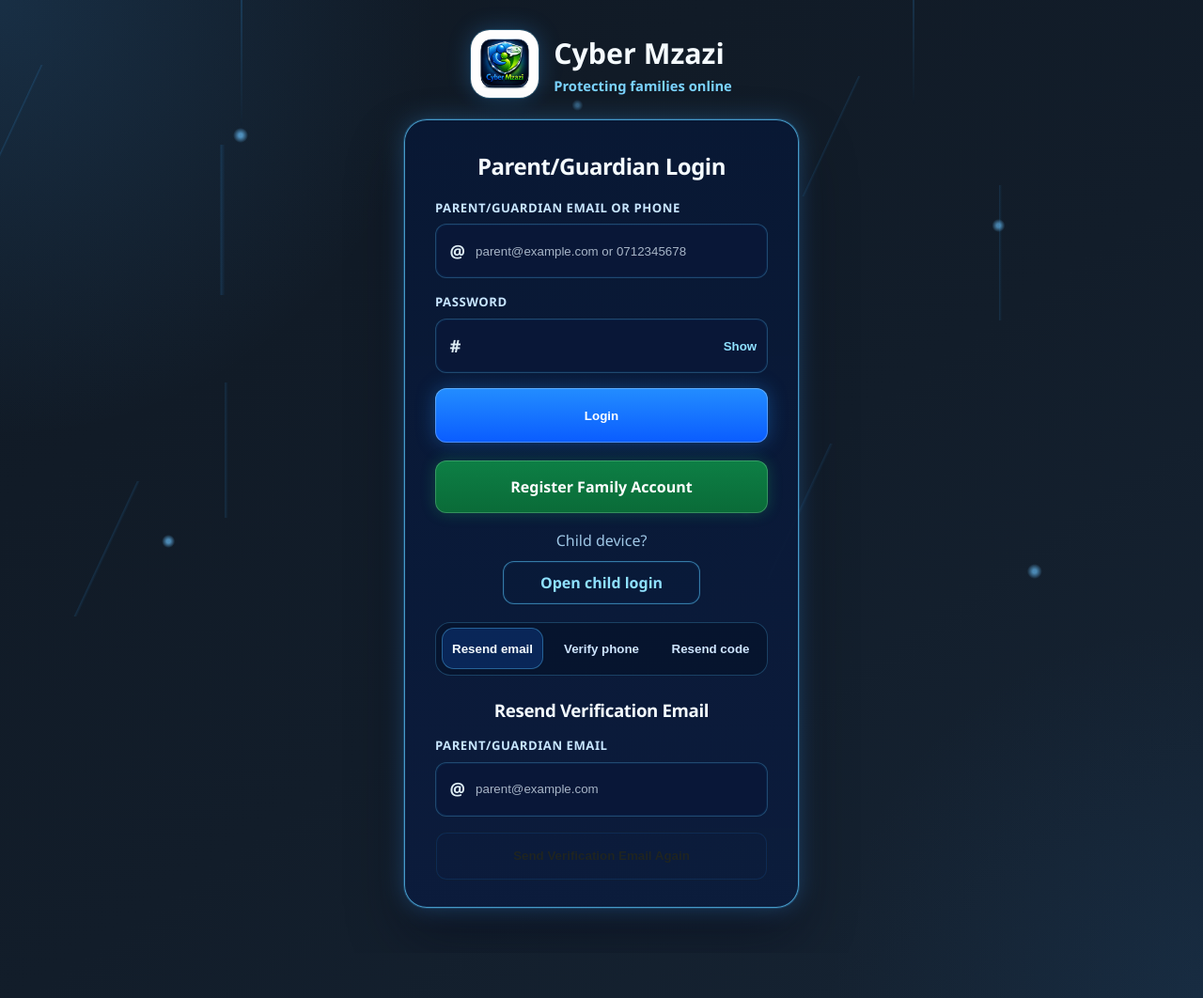
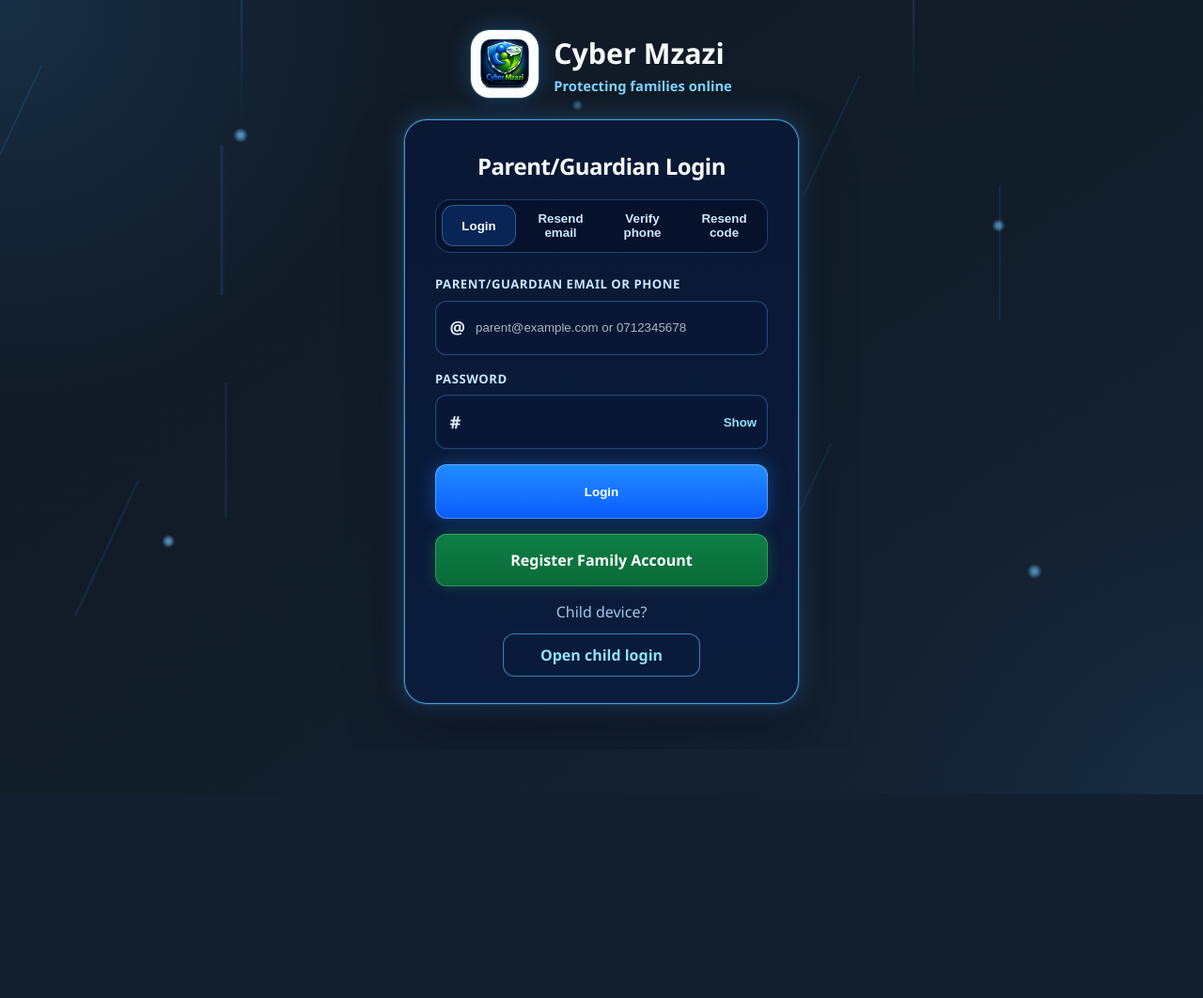
Before and after one commit to Lyne-kim/Cyber-Mzazi, a Flask app: page /login/parent in a window 1280 px wide. Shown: the whole page at 94% size. After the commit the page ends 845 px from the top, so only its background shows below. Run offline with Flask 3, Linux system fonts and the light colour scheme.

Commit message:
Add four-mode parent auth toggle

```diff
--- a/webapp/static/style.css
+++ b/webapp/static/style.css
@@ -513,7 +513,7 @@ p {
 
 .parent-auth-tools {
   display: grid;
-  grid-template-columns: repeat(3, minmax(0, 1fr));
+  grid-template-columns: repeat(4, minmax(0, 1fr));
   gap: 0.45rem;
   padding: 0.35rem;
   border: 1px solid rgba(87, 196, 255, 0.26);
@@ -1402,6 +1402,10 @@ select {
     grid-template-columns: 1fr;
   }
 
+  .parent-auth-tools {
+    grid-template-columns: repeat(2, minmax(0, 1fr));
+  }
+
   .notification-toast-stack {
     left: 0.75rem;
     right: 0.75rem;
--- a/webapp/templates/parent_login.html
+++ b/webapp/templates/parent_login.html
@@ -26,6 +26,14 @@
         {% endif %}
       {% endwith %}
 
+      <div class="parent-auth-tools" aria-label="Verification help">
+        <button class="parent-auth-toggle is-active" type="button" data-auth-tool="login">Login</button>
+        <button class="parent-auth-toggle" type="button" data-auth-tool="email-resend">Resend email</button>
+        <button class="parent-auth-toggle" type="button" data-auth-tool="phone-verify">Verify phone</button>
+        <button class="parent-auth-toggle" type="button" data-auth-tool="phone-resend">Resend code</button>
+      </div>
+
+      <div class="parent-auth-helper is-active" data-auth-tool-panel="login">
         <form class="parent-auth-section" method="post">
           <label class="auth-field">
             <span class="auth-field-label">Parent/Guardian email or phone</span>
@@ -47,14 +55,9 @@
 
         <a class="button auth-secondary auth-secondary-cyber" href="{{ url_for('auth.register') }}">Register Family Account</a>
         <p class="auth-footnote auth-footnote-cyber">Child device? <a class="auth-inline-link-button" href="{{ url_for('auth.child_login') }}">Open child login</a></p>
-
-      <div class="parent-auth-tools" aria-label="Verification help">
-        <button class="parent-auth-toggle is-active" type="button" data-auth-tool="email-resend">Resend email</button>
-        <button class="parent-auth-toggle" type="button" data-auth-tool="phone-verify">Verify phone</button>
-        <button class="parent-auth-toggle" type="button" data-auth-tool="phone-resend">Resend code</button>
       </div>
 
-      <form class="parent-auth-helper is-active" data-auth-tool-panel="email-resend" method="post" action="{{ url_for('auth.resend_verification') }}">
+      <form class="parent-auth-helper" data-auth-tool-panel="email-resend" method="post" action="{{ url_for('auth.resend_verification') }}">
         <h3>Resend Verification Email</h3>
         <label class="auth-field">
           <span class="auth-field-label">Parent/Guardian email</span>
```
Lines whose indentation alone changed are shown as unchanged.
